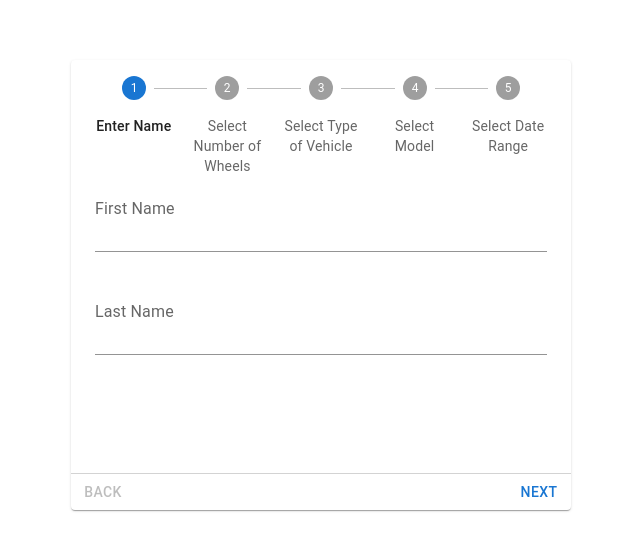
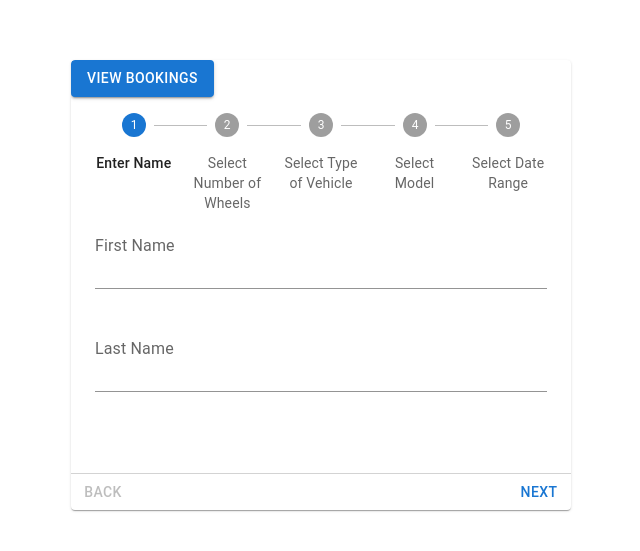
Before and after one commit to desh1997/rentVehicle, a React (Create React App) app in the folder frontend/: page / in a window 1280 px wide. Shown: the part 115-666 px from the top of the page, without its empty margins (319-959 px from the left). Built offline with nearby package versions, Linux system fonts and the light colour scheme.

Commit message:
added buttons to navigate between list bookings and booking

```diff
--- a/frontend/src/pages/BookingForm.js
+++ b/frontend/src/pages/BookingForm.js
@@ -2,6 +2,7 @@ import React, { useState, useEffect } from 'react';
 import axios from 'axios';
 import { Box, Button, Step, StepLabel, Stepper, Card, CardContent } from '@mui/material';
 import { InputLabel, Select, MenuItem, Input, Checkbox } from '@mui/material';
+import { Link } from 'react-router-dom';
 
 
 const BookingForm = () => {
@@ -121,6 +122,9 @@ const BookingForm = () => {
     return (
         <Box sx={{ display: 'flex', justifyContent: 'center', alignItems: 'center', height: '100vh' }}>
             <Card sx={{ width: '500px', height: '450px', display: 'flex', flexDirection: 'column' }}>
+            <Link className="text-blue-500" to="/ListBookings">
+                <Button variant="contained">View Bookings</Button>
+            </Link>
                 <CardContent sx={{ flex: 1 }}>
                     <Stepper activeStep={activeStep} alternativeLabel>
                         {steps.map((label) => (
--- a/frontend/src/pages/HomePage.js
+++ b/frontend/src/pages/HomePage.js
@@ -1,7 +1,8 @@
 // frontend/src/pages/HomePage.js
 import React, { useEffect, useState } from 'react';
 import axios from 'axios';
-import { Table, TableBody, TableCell, TableContainer, TableHead, TableRow, Paper } from '@mui/material';
+import { Table, TableBody, TableCell, TableContainer, TableHead, TableRow, Paper, Button } from '@mui/material';
+import { Link } from 'react-router-dom';
 
 const HomePage = () => {
     const [bookings, setBookings] = useState([]);
@@ -30,6 +31,9 @@ const HomePage = () => {
     return (
         <div className="flex flex-col items-center justify-center h-screen">
             <h1 className="text-4xl mb-4">Welcome to the Vehicle Rental App!</h1>
+            <Link className="text-blue-500" to="/">
+                <Button variant="contained">Book Now</Button>
+            </Link>
             <TableContainer component={Paper}>
                 <Table>
                     <TableHead>
```
